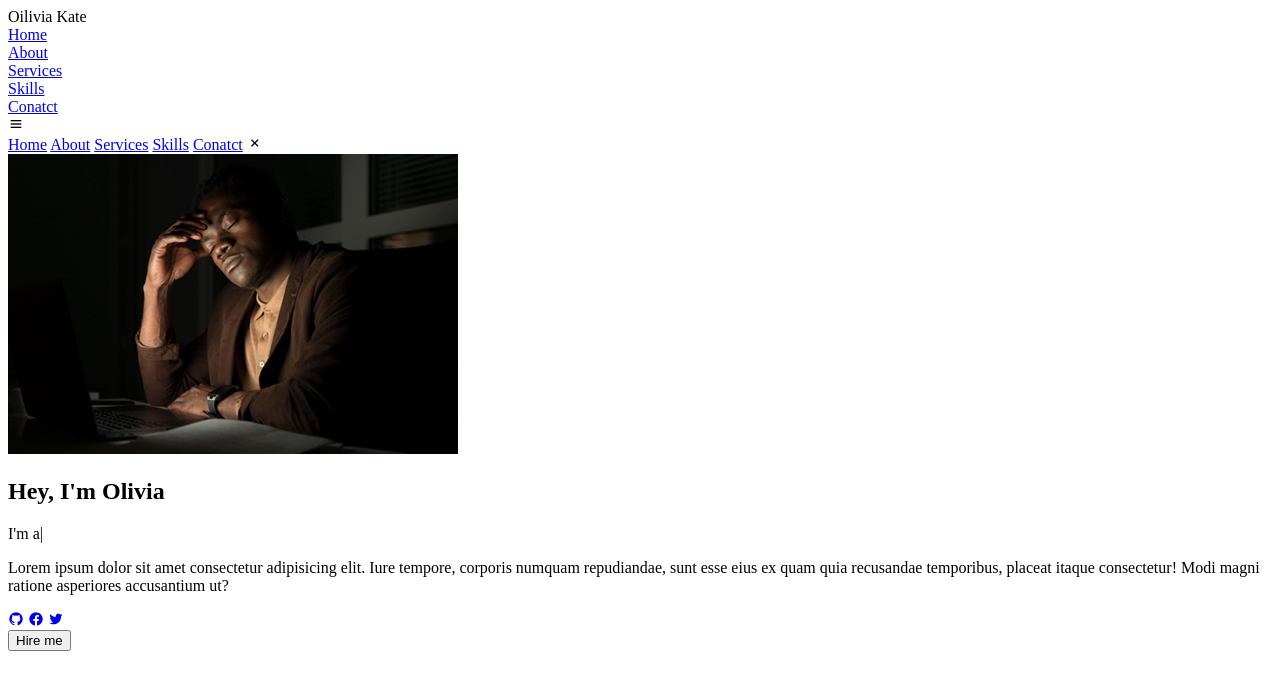
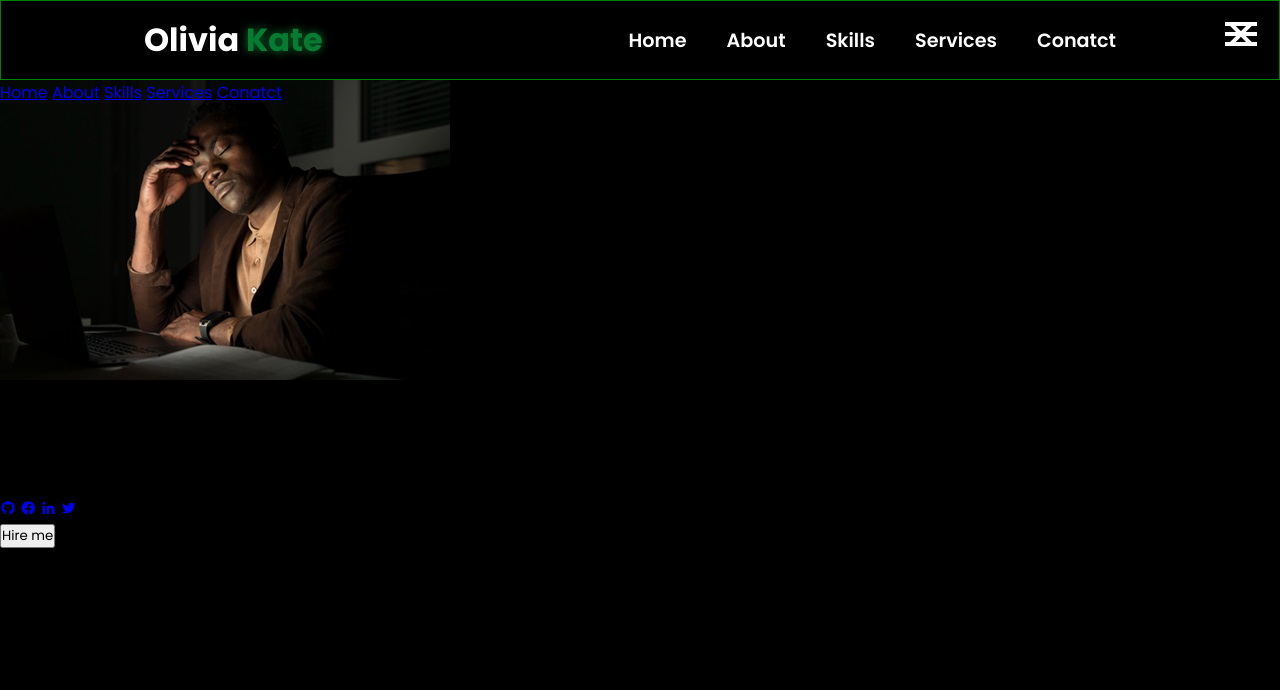
Before and after one commit to EdsonGaspar/first-portfolio, a plain HTML site: page index.html in a window 1280 px wide. Drawn offline with nearby package versions, Linux system fonts and the light colour scheme.

Commit message:
Feat: Some adjust and don't finished nav-containner

```diff
--- a/css/style.css
+++ b/css/style.css
@@ -0,0 +1,73 @@
+@import url('https://fonts.googleapis.com/css2?family=Poppins:ital,wght@0,100;0,200;0,300;0,400;0,500;0,600;0,700;0,800;0,900;1,100;1,200;1,300;1,400;1,500;1,600;1,700;1,800;1,900&display=swap');
+
+*{
+    padding: 0;
+    margin: 0;
+    font-family: 'Poppins', sans-serif;
+    box-sizing: border-box;
+}
+body{
+    width: 100vw;
+    height: 100vh;
+    overflow: hidden;
+    background-color: black;
+}
+nav{
+    width: 100%;
+    height: 10vh;
+    position: sticky;
+}
+.nav-containner{
+    width: 100%;
+    height: 100%;
+    display: flex;
+    justify-content: space-around;
+    align-items: center;
+    border: 1px solid green;
+}
+.logo{
+    color: #fff;
+    font-size: 2rem;
+    font-weight: bold;
+}
+.logo span{
+    color: #077b32;
+    text-shadow: 0 0 10px #077b32;
+}
+.hamburg, .cancel{
+    cursor: pointer;
+    color: #fff;
+    position: absolute;
+    right: 15px;
+    top: 10px;
+    display: none;
+    font-size: clamp(2.5rem, 0.5rem + 5vw, 3rem);
+}
+.nav-containner .links{
+    display: flex;
+}
+.nav-containner .links a{
+    position: relative;
+    font-size: 1.2rem;
+    color: white;
+    margin: 0 20px;
+    text-decoration: none;
+    font-weight: 550;
+    transition: 0.3s linear;
+}
+.nav-containner .links a::before{
+    position: absolute;
+    content: "";
+    bottom: -3px;
+    left: 0;
+    width: 0%;
+    height: 3px;
+    background-color: #077b32;
+    transition: 0.2s linear;
+}
+.nav-containner .links a:hover::before{
+    width: 100%;
+}
+.nav-containner .links a:hover{
+    color: #077b32;
+}
--- a/index.html
+++ b/index.html
@@ -1,5 +1,5 @@
 <!DOCTYPE html>
-<html lang="en">
+<html lang="pt">
 <head>
     <meta charset="UTF-8">
     <meta name="viewport" content="width=device-width, initial-scale=1.0">
@@ -12,26 +12,31 @@
 <body>
     <nav>
         <div class="nav-containner">
-            Oilivia <span>Kate</span>
+            <div class="logo">
+                Olivia <span>Kate</span>
             </div>
-        <div class="lonks">
+
+            <div class="links">
                 <div class="link"><a href="#">Home</a></div>
                 <div class="link"><a href="#">About</a></div>
+                <div class="link"><a href="#">Skills</a></div>
                 <div class="link"><a href="#">Services</a></div>
-            <div class="link"><a href="#">Skills</a></div>
                 <div class="link"><a href="#">Conatct</a></div>
             </div>
-        <i class='bx bx-menu'></i>
+
+        <i class='bx bx-menu hamburg'></i>
+    </div>
         <div class="dropdwon">
             <div class="links">
                 <a href="#">Home</a>
                 <a href="#">About</a>
+                <a href="#">Skills</a>
                 <a href="#">Services</a>
-                <a href="#">Skills</a>
                 <a href="#">Conatct</a>
-                <i class='bx bx-x'></i>
+                <i class='bx bx-x cancel'></i>
             </div>
         </div>
+
     </nav>
     <section>
         <div class="main-containner">
@@ -47,6 +52,7 @@
                 <div class="social-links">
                     <a href="#"><i class='bx bxl-github'></i></a>
                     <a href="#"><i class='bx bxl-facebook-circle'></i></a>
+                    <a href="#"><i class='bx bxl-linkedin' ></i></a>
                     <a href="#"><i class='bx bxl-twitter'></i></a>
                 </div>
                 <div class="btn">
```
Lines whose indentation alone changed are shown as unchanged.
